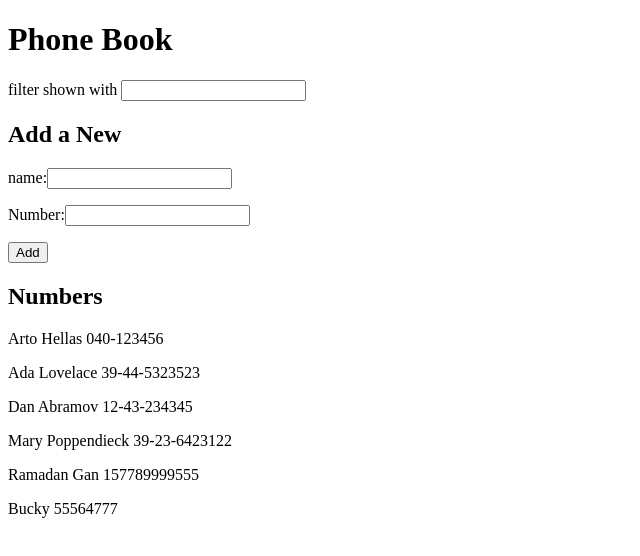
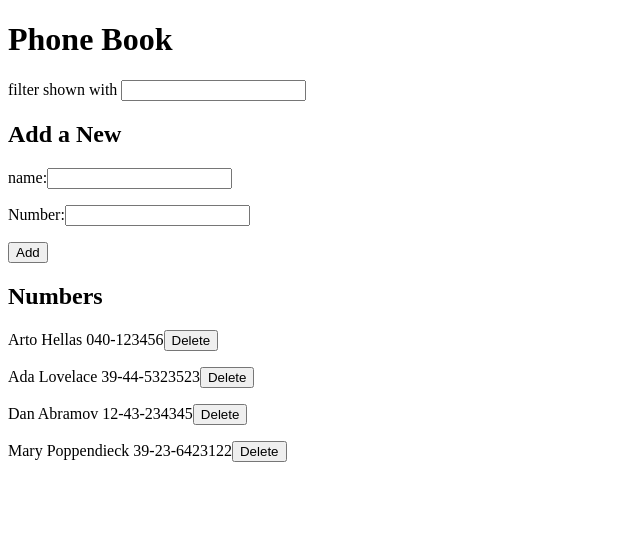
Before and after one commit to StewardRighteous/phonebook, a React (Vite) app: page / in a window 1280 px wide. Shown: the top 556 px of the page, without its empty margins (0-640 px from the left). Built offline with nearby package versions, Linux system fonts and the light colour scheme; data requests are answered from the project's data file.

Commit message:
ex 2.14 delete person with confirmation

```diff
--- a/db.json
+++ b/db.json
@@ -19,16 +19,6 @@
       "name": "Mary Poppendieck",
       "number": "39-23-6423122",
       "id": "4"
-    },
-    {
-      "name": "Ramadan Gan",
-      "number": "157789999555",
-      "id": "Ck11Wtx3bOs"
-    },
-    {
-      "name": "Bucky ",
-      "number": "55564777",
-      "id": "Kbo2hKp4upM"
     }
   ],
   "$schema": "./node_modules/json-server/schema.json"
--- a/src/App.jsx
+++ b/src/App.jsx
@@ -39,6 +39,13 @@ const App = () => {
     }
   };
 
+  const deletePerson = (detail) => {
+    const confirmation = confirm(` Delete ${detail.name} `)
+    if(confirmation){
+      personsService.deletePerson(detail.id);
+    }
+  }
+
   const namesToShow =
     search.trim() === ""
       ? phoneBook
@@ -59,7 +66,7 @@ const App = () => {
         newNumber={newNumber}
       />
       <h2>Numbers</h2>
-      <Persons names={namesToShow} />
+      <Persons names={namesToShow} handleDeletePerson={deletePerson} />
     </div>
   );
 };
--- a/src/components/Persons.jsx
+++ b/src/components/Persons.jsx
@@ -1,7 +1,8 @@
-const Persons = ({ names }) => {
+const Persons = ({ names, handleDeletePerson }) => {
   return names.map((detail) => (
     <p key={detail.name}>
       {detail.name} {detail.number}
+      <button onClick={() => handleDeletePerson(detail)}>Delete</button>
     </p>
   ));
 };
--- a/src/services/persons.js
+++ b/src/services/persons.js
@@ -12,4 +12,8 @@ const createNew = (newObject) => {
   return req.then((resp) => resp.data);
 };
 
-export default { getAll, createNew };
+const deletePerson = (id) => {
+  axios.delete(`${baseURL}/${id}`);
+};
+
+export default { getAll, createNew, deletePerson };
```
